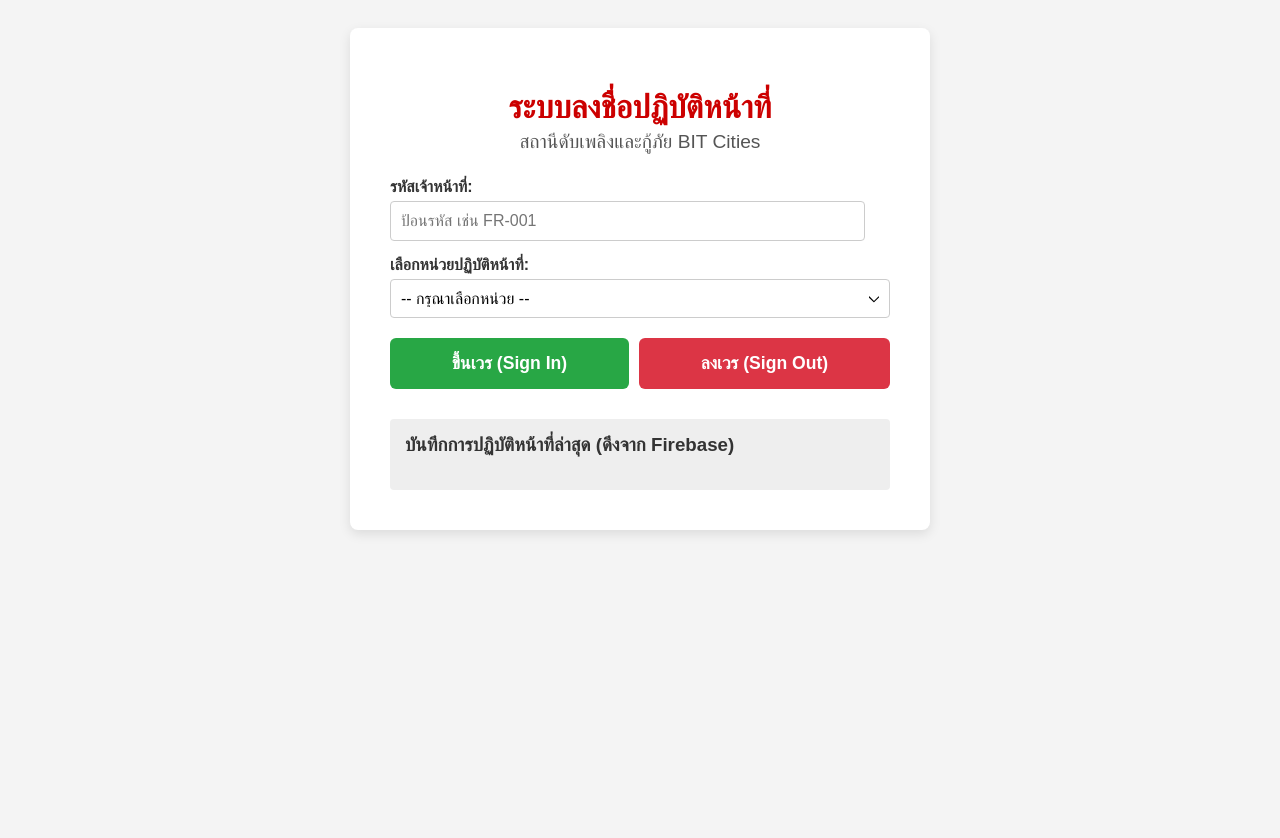
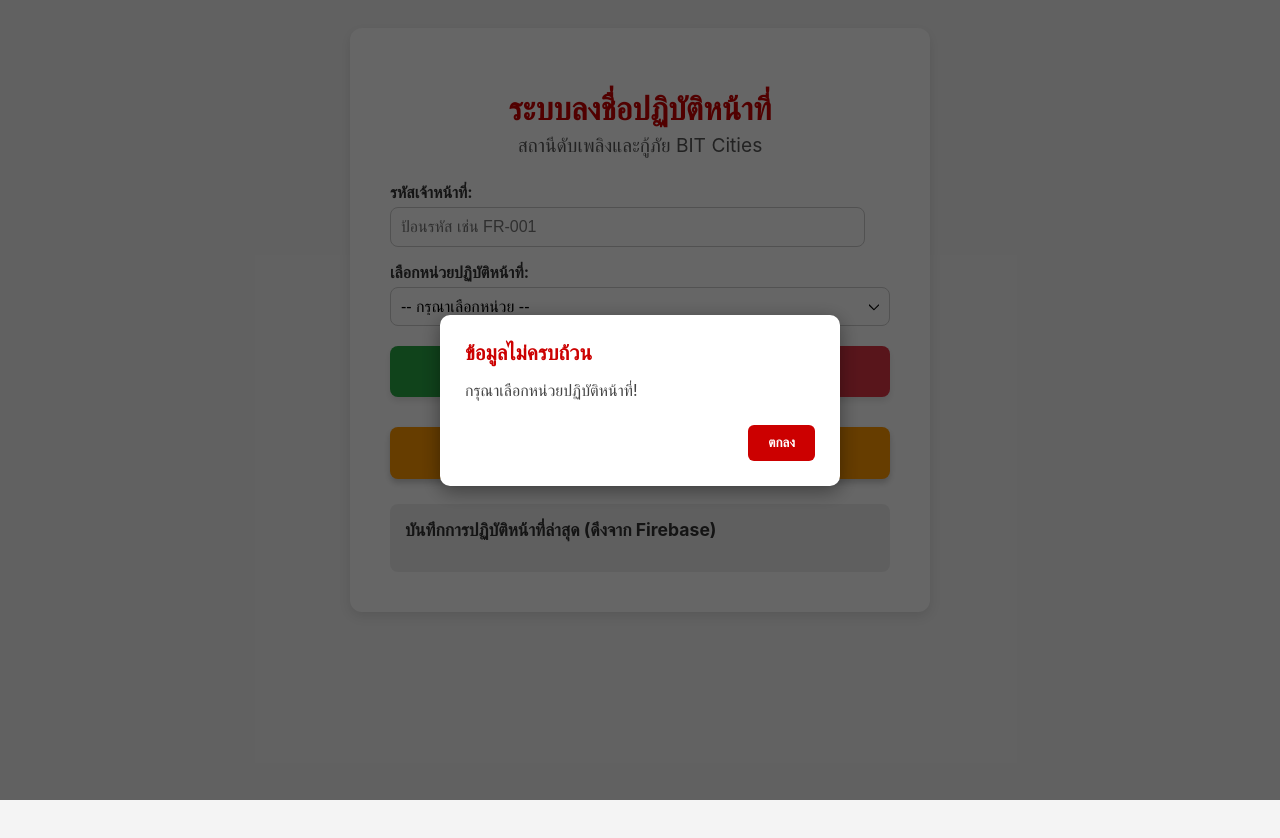
Before and after one commit to Kaolusol/DUTY-SIGN-IN-OUT, a plain HTML site: page index.html in a window 1280 px wide. Both pictures are taken after a click on the button "ขึ้นเวร (Sign In)". Drawn offline with Linux system fonts and the light colour scheme; no server answers.

Commit message:
Update index.html

```diff
--- a/index.html
+++ b/index.html
@@ -5,6 +5,7 @@
     <meta name="viewport" content="width=device-width, initial-scale=1.0">
     <title>ระบบลงชื่อปฏิบัติหน้าที่ | สถานีดับเพลิง BIT Cities</title>
 
+    <!-- Firebase v10.12.2 (Compatibility versions) -->
     <script src="https://www.gstatic.com/firebasejs/10.12.2/firebase-app-compat.js"></script>
     <script src="https://www.gstatic.com/firebasejs/10.12.2/firebase-database-compat.js"></script>
     <script>
@@ -32,30 +33,40 @@
 
     <style>
         body {
-            font-family: Arial, sans-serif;
+            font-family: 'Inter', Arial, sans-serif; /* ใช้ Inter หรือ fallback เป็น Arial */
             background-color: #f4f4f4;
             color: #333;
             display: flex;
-            justify-content: center;
-            align-items: flex-start;
+            flex-direction: column; /* จัดองค์ประกอบตามแนวตั้ง */
+            justify-content: flex-start;
+            align-items: center;
             min-height: 100vh;
             padding: 20px;
         }
         .container {
             background-color: #ffffff;
             padding: 40px;
-            border-radius: 8px;
+            border-radius: 12px;
             box-shadow: 0 4px 12px rgba(0, 0, 0, 0.1);
             width: 100%;
             max-width: 500px;
             text-align: center;
+            /* เพิ่ม margin ด้านล่างเพื่อแยกจากปุ่มตารางเวร */
+            margin-bottom: 20px;
         }
-        h1 { color: #cc0000; margin-bottom: 5px; }
+        h1 { color: #cc0000; margin-bottom: 5px; font-weight: 800; font-size: 2em; }
         h2 { color: #555; margin-top: 0; font-weight: normal; font-size: 1.2em; margin-bottom: 25px; }
+        h3 { color: #333; font-size: 1.1em; }
         .form-group { text-align: left; margin-bottom: 15px; }
         label { display: block; margin-bottom: 5px; font-weight: bold; }
         input[type="text"], select#unitSelect {
-            width: 95%; padding: 10px; border: 1px solid #ccc; border-radius: 4px; font-size: 1em; box-sizing: border-box;
+            width: 95%; padding: 10px; border: 1px solid #ccc; border-radius: 8px; font-size: 1em; box-sizing: border-box;
+            transition: border-color 0.3s, box-shadow 0.3s;
+        }
+        input[type="text"]:focus, select#unitSelect:focus {
+            border-color: #cc0000;
+            box-shadow: 0 0 5px rgba(204, 0, 0, 0.3);
+            outline: none;
         }
         select#unitSelect {
             width: 100%; -webkit-appearance: none; -moz-appearance: none; appearance: none; background-color: white;
@@ -63,16 +74,102 @@
             background-repeat: no-repeat; background-position: right 10px top 50%; background-size: 10px auto;
         }
         .button-group { display: flex; justify-content: space-between; gap: 10px; margin-top: 20px; margin-bottom: 30px; }
-        .duty-button { flex-grow: 1; padding: 15px; border: none; border-radius: 6px; color: white; font-size: 1.1em; cursor: pointer; transition: background-color 0.3s; font-weight: bold; }
+        .duty-button { flex-grow: 1; padding: 15px; border: none; border-radius: 8px; color: white; font-size: 1.1em; cursor: pointer; transition: background-color 0.3s, transform 0.1s; font-weight: bold; box-shadow: 0 4px 6px rgba(0, 0, 0, 0.1); }
+        .duty-button:active { transform: scale(0.98); }
+
         .sign-in { background-color: #28a745; }
         .sign-in:hover { background-color: #218838; }
         .sign-out { background-color: #dc3545; }
         .sign-out:hover { background-color: #c82333; }
-        .log-area { margin-top: 20px; padding: 15px; background-color: #eee; border-radius: 4px; text-align: left; }
-        .log-area h3 { margin-top: 0; color: #333; }
+
+        .log-area { margin-top: 20px; padding: 15px; background-color: #eee; border-radius: 8px; text-align: left; }
+        .log-area h3 { margin-top: 0; color: #333; margin-bottom: 10px;}
         #dutyLog { list-style: none; padding: 0; }
         #dutyLog li { padding: 5px 0; border-bottom: 1px dotted #ccc; font-size: 0.9em; }
         #dutyLog li:last-child { border-bottom: none; }
+
+        /* Schedule Link Button Styles (Adjusted for internal placement) */
+        .schedule-link {
+            display: block;
+            margin-top: 5px; /* Spacing below the duty buttons */
+            margin-bottom: 25px; /* Spacing above the log area */
+            padding: 15px;
+            background-color: #ff9800; /* Amber/Orange color */
+            color: white;
+            font-weight: bold;
+            text-decoration: none;
+            border-radius: 8px;
+            transition: background-color 0.3s, transform 0.1s;
+            box-shadow: 0 4px 6px rgba(0, 0, 0, 0.2);
+            font-size: 1.1em;
+        }
+        .schedule-link:hover {
+            background-color: #e68900;
+        }
+        .schedule-link:active {
+            transform: scale(0.98);
+        }
+        .schedule-link-icon {
+            vertical-align: middle;
+            margin-right: 8px;
+            height: 18px;
+            width: 18px;
+        }
+
+        /* === Modal Styles (replacing alert) === */
+        .modal {
+            position: fixed;
+            top: 0;
+            left: 0;
+            width: 100%;
+            height: 100%;
+            background-color: rgba(0, 0, 0, 0.6);
+            display: none; /* Hidden by default */
+            justify-content: center;
+            align-items: center;
+            z-index: 1000;
+        }
+        .modal-content {
+            background-color: #fff;
+            padding: 25px;
+            border-radius: 10px;
+            box-shadow: 0 5px 20px rgba(0, 0, 0, 0.4);
+            width: 90%;
+            max-width: 350px;
+            text-align: left;
+        }
+        .modal-header {
+            font-size: 1.3em;
+            font-weight: bold;
+            margin-bottom: 15px;
+            color: #cc0000;
+        }
+        .modal-body {
+            margin-bottom: 25px;
+            font-size: 1em;
+            color: #444;
+        }
+        .modal-footer {
+            text-align: right;
+        }
+        .modal-button {
+            padding: 10px 20px;
+            background-color: #cc0000;
+            color: white;
+            border: none;
+            border-radius: 6px;
+            cursor: pointer;
+            transition: background-color 0.3s;
+            font-weight: bold;
+        }
+        .modal-button:hover {
+            background-color: #990000;
+        }
+        /* Remove unused external wrapper style */
+        /* .schedule-link-area {
+            display: none;
+        } */
+
     </style>
 </head>
 <body onload="listenForLogs()">
@@ -101,6 +198,13 @@
             <button class="duty-button sign-out" onclick="logAction('SIGN_OUT')">ลงเวร (Sign Out)</button>
         </div>
 
+        <!-- Link to Official Schedule - MOVED INSIDE CONTAINER -->
+        <a href="https://shorturl.at/6iAMZ" target="_blank" class="schedule-link">
+            <svg class="schedule-link-icon" fill="none" stroke="currentColor" viewBox="0 0 24 24" xmlns="http://www.w3.org/2000/svg"><path stroke-linecap="round" stroke-linejoin="round" stroke-width="2" d="M10 6H6a2 2 0 00-2 2v10a2 2 0 002 2h10a2 2 0 002-2v-4M14 4h6m0 0v6m0-6L10 14"></path></svg>
+            คลิกที่นี่เพื่อดูตารางเวร **ฉบับล่าสุด (Official)**
+        </a>
+        <!-- END MOVED -->
+
         <div class="log-area">
             <h3>บันทึกการปฏิบัติหน้าที่ล่าสุด (ดึงจาก Firebase)</h3>
             <ul id="dutyLog">
@@ -108,7 +212,31 @@
         </div>
     </div>
 
+    <!-- Link to Official Schedule - REMOVED EXTERNAL WRAPPER HERE -->
+
+    <!-- Message Modal (Replaces alert()) -->
+    <div id="customModal" class="modal">
+        <div class="modal-content">
+            <div id="modalHeader" class="modal-header">Message</div>
+            <div id="modalBody" class="modal-body">Content</div>
+            <div class="modal-footer">
+                <button onclick="document.getElementById('customModal').style.display = 'none';" class="modal-button">
+                    ตกลง
+                </button>
+            </div>
+        </div>
+    </div>
+
+
     <script>
+        // Custom Modal Function (replaces alert())
+        function showMessage(title, message) {
+            document.getElementById('modalHeader').textContent = title;
+            document.getElementById('modalBody').textContent = message;
+            const modal = document.getElementById('customModal');
+            modal.style.display = 'flex';
+        }
+
         /**
          * ดึงสถานะปัจจุบันของเจ้าหน้าที่จาก Firebase
          * @param {string} id รหัสเจ้าหน้าที่
@@ -124,7 +252,7 @@
                 };
             } catch (error) {
                 console.error("Error reading status:", error);
-                alert("เกิดข้อผิดพลาดในการตรวจสอบสถานะ");
+                showMessage("ข้อผิดพลาด", "เกิดข้อผิดพลาดในการตรวจสอบสถานะ");
                 return { onDuty: true, onDutyUnit: null }; // ป้องกันการลงชื่อซ้ำหากเกิด error
             }
         }
@@ -136,12 +264,13 @@
 
             // 1. ตรวจสอบข้อมูลพื้นฐาน
             if (!unit) {
-                alert('กรุณาเลือกหน่วยปฏิบัติหน้าที่!');
+                showMessage("ข้อมูลไม่ครบถ้วน", 'กรุณาเลือกหน่วยปฏิบัติหน้าที่!');
                 return;
             }
+            // ใช้ regex สำหรับรหัส ENG 2-3 ตัว - เลข 2-3 หลัก (เช่น FR-12, EMT-050)
             const idPattern = /^[A-Z]{2,3}-\d{2,3}$/;
             if (!idPattern.test(id)) {
-                alert('รหัสเจ้าหน้าที่ไม่ถูกต้อง! รหัสต้องเป็น ENG 2-3 ตัว - เลข 2-3 หลัก (เช่น FR-12, EMT-050)');
+                showMessage("รหัสไม่ถูกต้อง", 'รหัสเจ้าหน้าที่ไม่ถูกต้อง! รหัสต้องเป็น ENG 2-3 ตัว - เลข 2-3 หลัก (เช่น FR-12, EMT-050)');
                 return;
             }
 
@@ -150,17 +279,17 @@
 
             if (actionType === 'SIGN_IN') {
                 if (status.onDuty) {
-                    alert('ไม่สามารถขึ้นเวรซ้ำได้! เจ้าหน้าที่คนนี้ยังอยู่ในสถานะ "ขึ้นเวร"');
+                    showMessage("ขึ้นเวรไม่สำเร็จ", 'ไม่สามารถขึ้นเวรซ้ำได้! เจ้าหน้าที่คนนี้ยังอยู่ในสถานะ "ขึ้นเวร"');
                     return;
                 }
             } else if (actionType === 'SIGN_OUT') {
                 if (!status.onDuty) {
-                    alert('ไม่สามารถลงเวรได้! เจ้าหน้าที่คนนี้ยังไม่ได้อยู่ในสถานะ "ขึ้นเวร"');
+                    showMessage("ลงเวรไม่สำเร็จ", 'ไม่สามารถลงเวรได้! เจ้าหน้าที่คนนี้ยังไม่ได้อยู่ในสถานะ "ขึ้นเวร"');
                     return;
                 }
                 // *** เงื่อนไขการล็อคหน่วย ***
                 if (status.onDutyUnit && status.onDutyUnit !== unit) {
-                    alert(`ลงเวรไม่สำเร็จ! คุณต้องลงเวรในหน่วยที่คุณขึ้นมา: ${status.onDutyUnit}`);
+                    showMessage("หน่วยไม่ตรงกัน", `ลงเวรไม่สำเร็จ! คุณต้องลงเวรในหน่วยที่คุณขึ้นมา: ${status.onDutyUnit}`);
                     return;
                 }
             }
@@ -197,24 +326,26 @@
                 // อัปเดตสถานะ
                 await database.ref(`${STATUS_PATH}/${id}`).set(newStatus);
 
-                alert(`${id}: ${actionType === 'SIGN_IN' ? 'ขึ้นเวรสำเร็จ' : 'ลงเวรสำเร็จ'}!`);
+                showMessage("บันทึกสำเร็จ", `${id}: ${actionType === 'SIGN_IN' ? 'ขึ้นเวรสำเร็จ' : 'ลงเวรสำเร็จ'}!`);
                 document.getElementById('firefighterID').value = '';
 
             } catch (error) {
                 console.error("Firebase write error:", error);
-                alert(`เกิดข้อผิดพลาดในการบันทึกข้อมูล: ${error.message}`);
+                showMessage("ข้อผิดพลาดในการบันทึก", `เกิดข้อผิดพลาดในการบันทึกข้อมูล: ${error.message}`);
             }
         }
 
-        // ฟังก์ชัน Realtime Listener สำหรับแสดง Log ล่าสุด (ไม่เปลี่ยนแปลง)
+        // ฟังก์ชัน Realtime Listener สำหรับแสดง Log ล่าสุด
         function listenForLogs() {
             const logList = document.getElementById('dutyLog');
 
+            // ดึง 50 รายการล่าสุด
             database.ref(LOG_PATH).limitToLast(50).on('value', (snapshot) => {
                 logList.innerHTML = '';
                 const logs = snapshot.val();
 
                 if (logs) {
+                    // เรียงลำดับจากล่าสุดไปเก่าสุด
                     const sortedKeys = Object.keys(logs).sort((a, b) => logs[b].timestamp - logs[a].timestamp);
 
                     sortedKeys.forEach((key) => {
```
